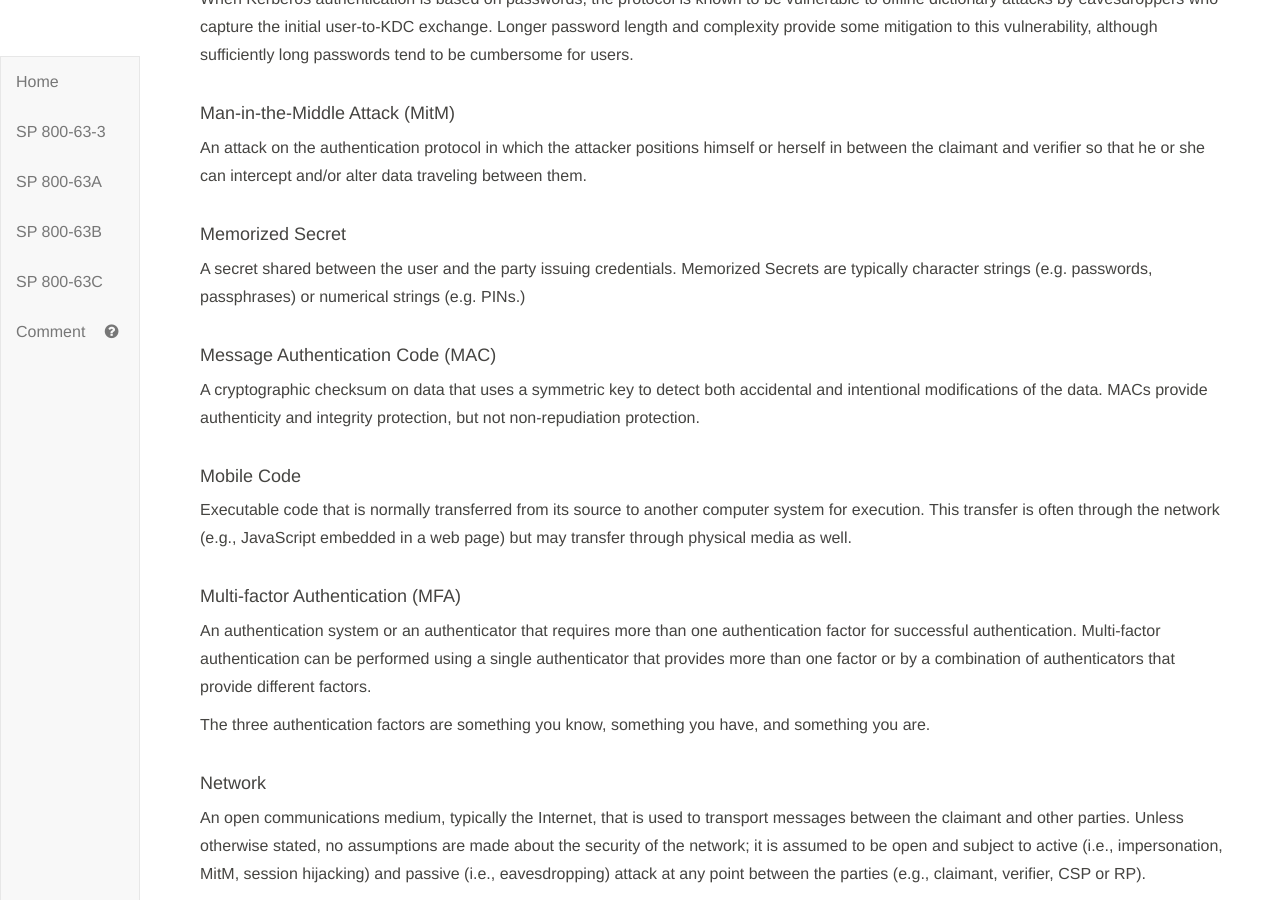
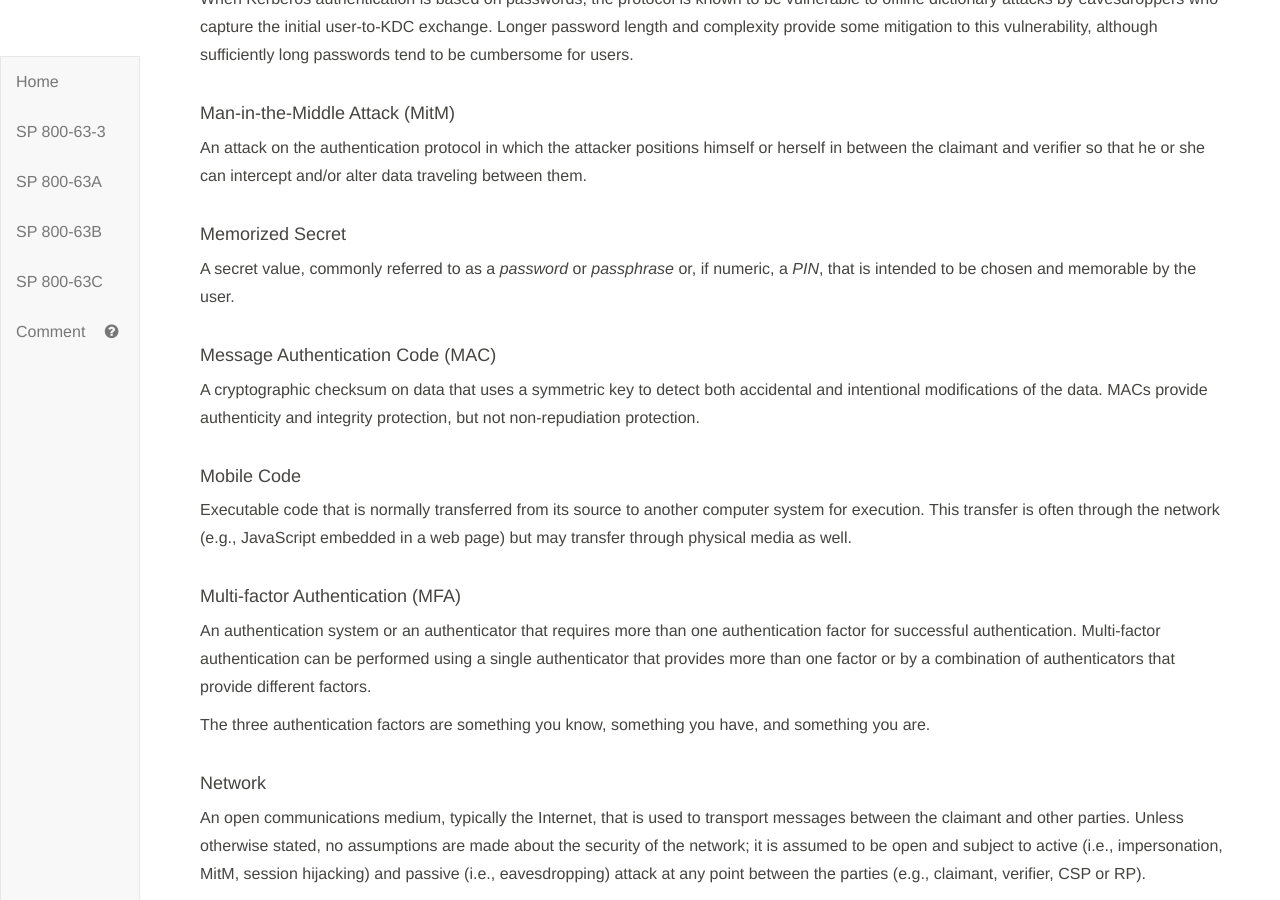
Before and after one commit to usnistgov/800-63-3, a Jekyll site: the page built from sp800-63b/sec3_definitions.md, in a window 1280 px wide and 900 px high, scrolled down 5998 px. Built offline with Jekyll 4.4.1, drawn with Linux system fonts in a browser that asks for light colours; our own code applies the rules of GitHub Pages for plain Markdown files.

Commit message:
Make definition consistent with Section 5.1.1.

```diff
--- a/sp800-63b/sec3_definitions.md
+++ b/sp800-63b/sec3_definitions.md
@@ -159,7 +159,7 @@ When Kerberos authentication is based on passwords, the protocol is known to be
 An attack on the authentication protocol in which the attacker positions himself or herself in between the claimant and verifier so that he or she can intercept and/or alter data traveling between them.
 
 #### Memorized Secret
-A secret shared between the user and the party issuing credentials.  Memorized Secrets are typically character strings (e.g. passwords, passphrases) or numerical strings (e.g. PINs.)
+A secret value, commonly referred to as a <i>password</i> or <i>passphrase</i> or, if numeric, a <i>PIN</i>, that is intended to be chosen and memorable by the user.
 
 #### Message Authentication Code (MAC)
 A cryptographic checksum on data that uses a symmetric key to detect both accidental and intentional modifications of the data. MACs provide authenticity and integrity protection, but not non-repudiation protection.
```
